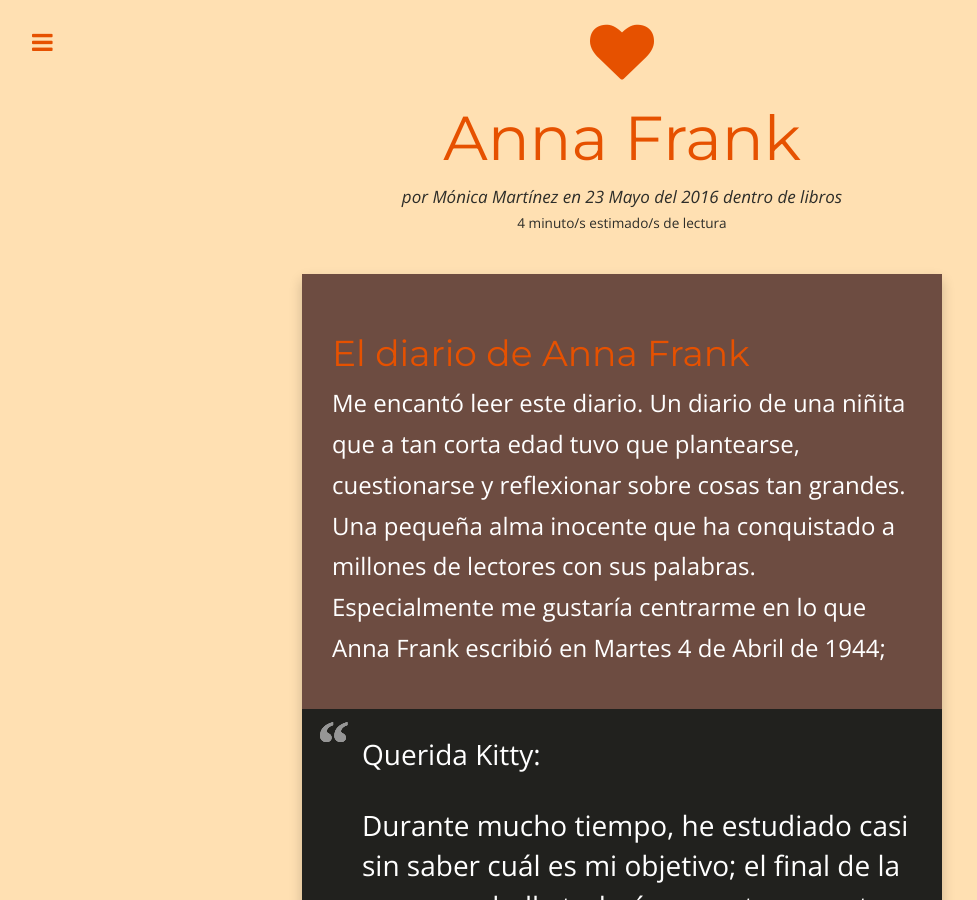
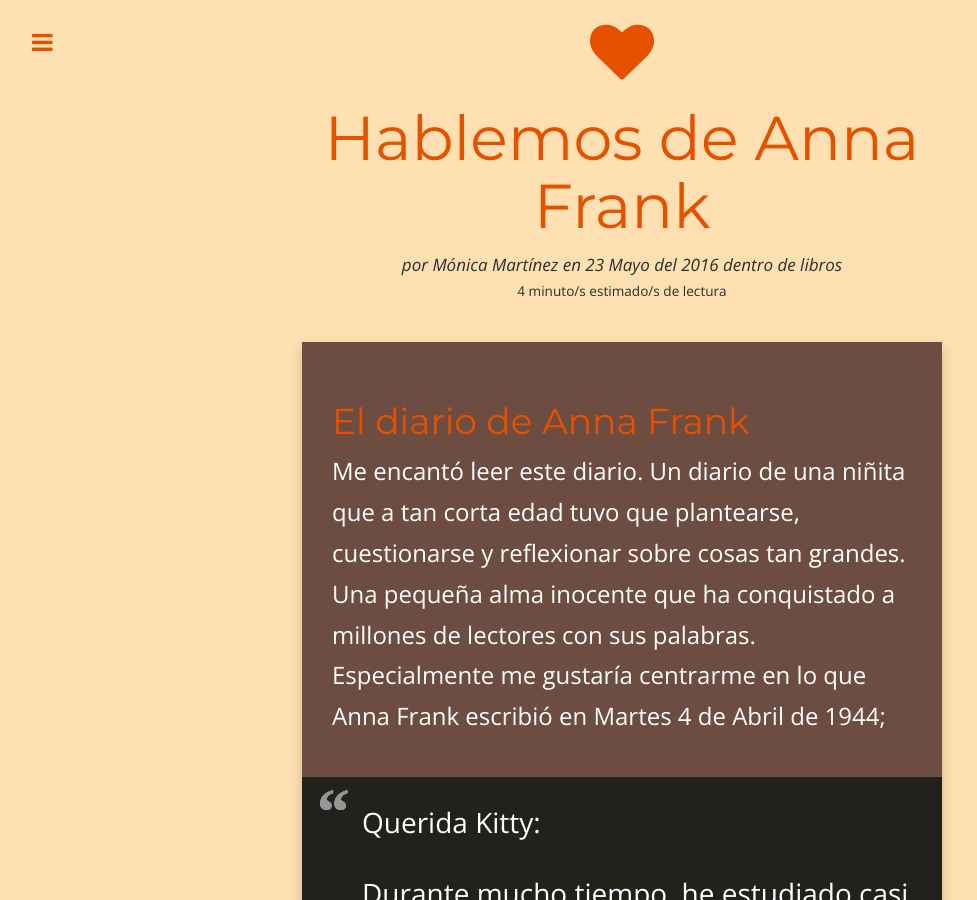
Before and after one commit to monimarlo/monimarlo.github.io, a Jekyll site: the page built from _posts/2016-05-23-anna-frank.md, in a window 1280 px wide and 900 px high. Shown: the whole window, without its empty margins (18-995 px from the left). Built offline with Jekyll 4.4.1, drawn with Linux system fonts in a browser that asks for light colours; nearby versions of some CDN libraries.

Commit message:
Trying to make 2016 posts work.

```diff
--- a/_posts/2016-05-23-anna-frank.md
+++ b/_posts/2016-05-23-anna-frank.md
@@ -2,6 +2,7 @@
 layout: post
 date: 2016-05-23 19:06:00
 author: Mónica Martínez
+title: Hablemos de Anna Frank
 summary: Hoy vamos a hablar de Anna Frank
 categories: libros
 thumbnail: heart
```
